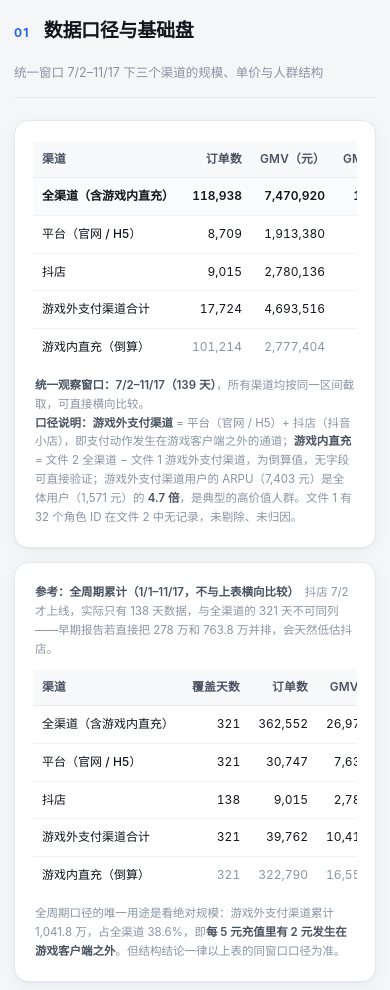
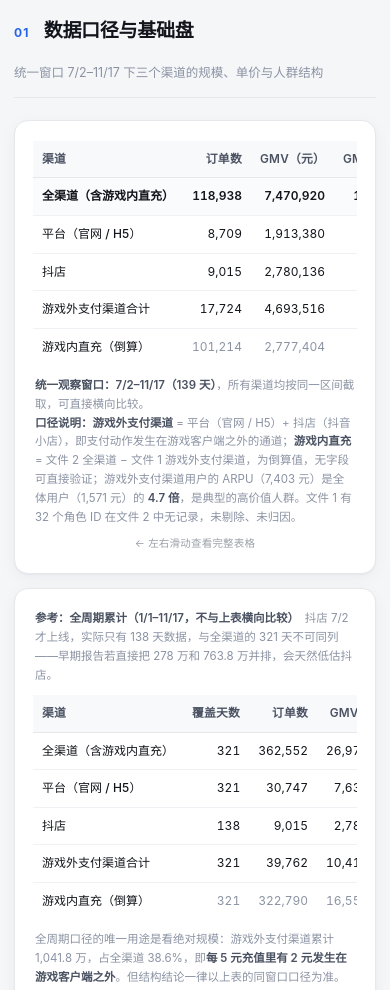
Before and after one commit to 13yan/13yan.github.io, a plain HTML site: page ddpay/index.html in a window 390 px wide. Shown: the part 1920-2910 px from the top of the page. Drawn offline with nearby package versions, Linux system fonts and the light colour scheme.

Commit message:
docs(ddpay): 移动端宽表增加横向滑动提示

```diff
--- a/ddpay/index.html
+++ b/ddpay/index.html
@@ -135,6 +135,8 @@ footer{margin-top:60px;padding-top:22px;border-top:1px solid var(--line);font-si
   .chart{height:260px}
   table{font-size:12px}
   thead th,tbody td{padding:8px 9px}
+  .card:has(.tw)::after{content:"← 左右滑动查看完整表格";display:block;text-align:center;
+                        font-size:10.5px;color:#9aa0a8;padding-top:8px;letter-spacing:.02em}
 }
 </style>
 </head>
```
